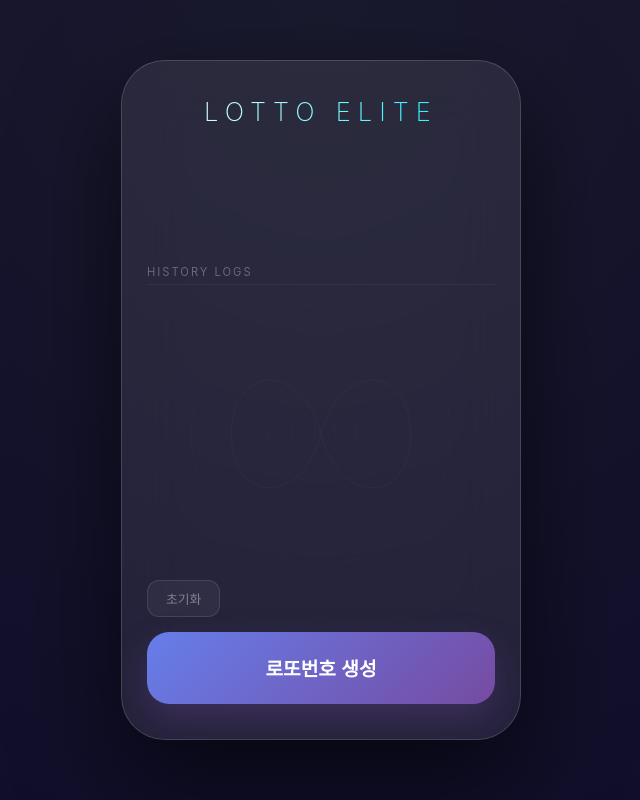
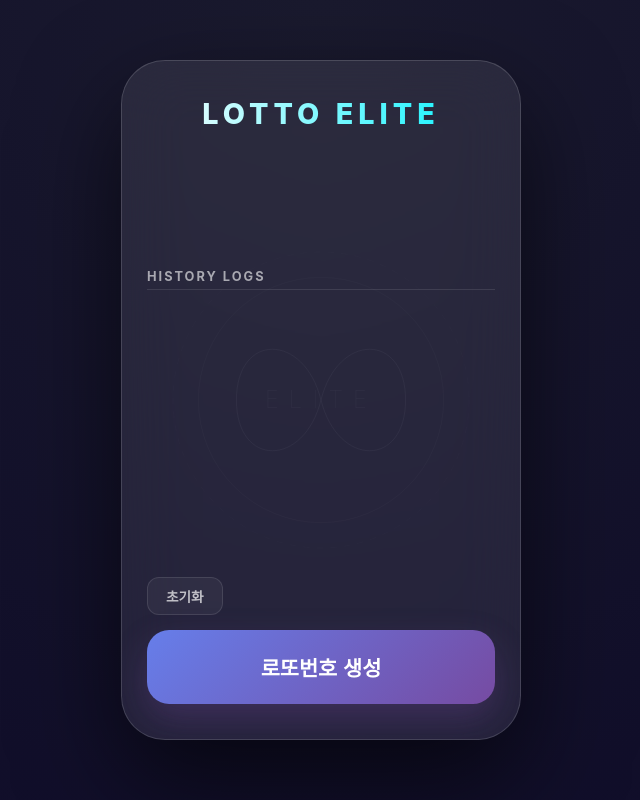
Before and after one commit to mistpax-svg/LOTTO-ELITE, a plain HTML site: page index.html in a window 1280 px wide. Shown: the whole page, without its empty margins (319-959 px from the left). Drawn offline with Linux system fonts and the light colour scheme.

Commit message:
Add files via upload

```diff
--- a/index.html
+++ b/index.html
@@ -3,13 +3,20 @@
 <head>
     <meta charset="UTF-8">
     <meta name="viewport" content="width=device-width, initial-scale=1.0, maximum-scale=1.0, user-scalable=no">
-    <title>Lotto Elite - iPhone 17 Air</title>
+    <title>Lotto Elite - Premium Edition</title>
+
+    <link rel="apple-touch-icon" href="icon_clean.png">
+    <meta name="apple-mobile-web-app-capable" content="yes">
+    <meta name="apple-mobile-web-app-status-bar-style" content="black-translucent">
+
     <style>
         :root {
             --primary-gradient: linear-gradient(135deg, #667eea 0%, #764ba2 100%);
+            /* 글래스모피즘 효과를 위한 배경 */
             --glass-bg: rgba(255, 255, 255, 0.08);
             --glass-border: rgba(255, 255, 255, 0.15);
             --accent-color: #00f2fe;
+
             /* 로또 공 색상 가이드 */
             --color-1: #fbc400; /* 1-10 */
             --color-2: #69c8f2; /* 11-20 */
@@ -35,39 +42,44 @@
             position: relative; overflow: hidden;
         }
 
-        /* 세밀하게 다듬은 프리미엄 SVG 워터마크 */
+        /* [요청반영 1] 처음 디자인한 세련된 SVG 워터마크 통합 */
         .watermark-svg {
             position: absolute;
-            top: 55%; left: 50%;
+            top: 50%; left: 50%;
             transform: translate(-50%, -50%);
-            width: 90%; opacity: 0.04;
+            width: 85%; opacity: 0.06; /* 은은하게 (6%) */
             z-index: -1; pointer-events: none;
         }
 
+        /* [요청반영 2] 앱 타이틀 글씨 진하게 */
         header h1 {
-            text-align: center; font-weight: 200; font-size: 1.6rem; letter-spacing: 7px; margin: 0 0 40px 0;
+            text-align: center;
+            font-weight: 800; /* 아주 진하게 */
+            font-size: 1.8rem; letter-spacing: 5px; margin: 0 0 40px 0;
             background: linear-gradient(to right, #fff, var(--accent-color));
             -webkit-background-clip: text; -webkit-text-fill-color: transparent;
         }
 
-        /* 상단 번호 표시 영역 */
         .number-display { display: flex; justify-content: space-between; gap: 5px; margin-bottom: 50px; }
 
         .ball {
             width: 48px; height: 48px; background: rgba(255,255,255,0.05); border-radius: 50%;
             display: flex; justify-content: center; align-items: center; color: #fff;
-            font-weight: 800; font-size: 1.1rem; box-shadow: 0 8px 15px rgba(0,0,0,0.2);
+            font-weight: 800; font-size: 1.2rem; box-shadow: 0 8px 15px rgba(0,0,0,0.2);
             transition: all 0.4s cubic-bezier(0.175, 0.885, 0.32, 1.275);
             transform: scale(0);
         }
 
         .ball.show { transform: scale(1.1); }
 
-        /* 로그 영역 */
         .history-section { flex-grow: 1; overflow: hidden; }
+
+        /* [요청반영 2] 로그 제목 글씨 진하게 */
         .history-title {
-            font-size: 0.7rem; color: rgba(255,255,255,0.3); margin-bottom: 15px;
-            text-transform: uppercase; letter-spacing: 2px; border-bottom: 1px solid rgba(255,255,255,0.05); padding-bottom: 5px;
+            font-size: 0.8rem;
+            font-weight: 700; /* 진하게 */
+            color: rgba(255,255,255,0.6); margin-bottom: 15px;
+            text-transform: uppercase; letter-spacing: 2px; border-bottom: 1px solid rgba(255,255,255,0.1); padding-bottom: 5px;
         }
 
         .log-item {
@@ -76,23 +88,28 @@
             border: 1px solid rgba(255,255,255,0.03);
         }
 
-        .log-num { font-weight: 900; font-size: 1.1rem; text-shadow: 0 0 10px rgba(0,0,0,0.5); }
+        .log-num { font-weight: 900; font-size: 1.2rem; text-shadow: 0 0 10px rgba(0,0,0,0.5); }
 
         @keyframes slideIn { from { opacity: 0; transform: translateX(-10px); } to { opacity: 1; transform: translateX(0); } }
 
-        /* 컨트롤 버튼 영역 */
         .controls { display: flex; flex-direction: column; gap: 15px; align-items: flex-start; z-index: 10; }
 
+        /* [요청반영 2] 생성 버튼 글씨 진하게 */
         .generate-btn {
             width: 100%; background: var(--primary-gradient); border: none; padding: 22px;
-            border-radius: 22px; color: white; font-size: 1.2rem; font-weight: 700;
+            border-radius: 22px; color: white; font-size: 1.3rem;
+            font-weight: 800; /* 아주 진하게 */
             cursor: pointer; transition: all 0.3s ease; box-shadow: 0 15px 35px rgba(118, 75, 162, 0.3);
         }
 
+        /* [요청반영 2] 초기화 버튼 글씨 진하게 */
         .reset-btn {
             background: rgba(255, 255, 255, 0.05); border: 1px solid rgba(255, 255, 255, 0.1);
-            padding: 8px 18px; border-radius: 12px; color: rgba(255, 255, 255, 0.4);
-            font-size: 0.8rem; font-weight: 500; cursor: pointer; transition: all 0.2s;
+            padding: 8px 18px; border-radius: 12px;
+            color: rgba(255, 255, 255, 0.7); /* 좀 더 진하게 */
+            font-size: 0.85rem;
+            font-weight: 700; /* 진하게 */
+            cursor: pointer; transition: all 0.2s;
         }
 
         .reset-btn:active { background: rgba(255, 70, 70, 0.15); color: #ff7272; }
@@ -107,7 +124,7 @@
               fill="none" stroke="white" stroke-width="0.8" />
         <circle cx="200" cy="200" r="145" fill="none" stroke="white" stroke-width="0.4" />
         <circle cx="200" cy="200" r="175" fill="none" stroke="white" stroke-width="0.2" stroke-dasharray="8,8" />
-        <text x="50%" y="208" text-anchor="middle" fill="white" font-size="24" font-weight="100" style="letter-spacing: 12px; opacity: 0.8;">ELITE</text>
+        <text x="50%" y="210" text-anchor="middle" fill="white" font-size="28" font-weight="100" style="letter-spacing: 12px; opacity: 0.8;">ELITE</text>
     </svg>
 
     <header>
@@ -142,6 +159,9 @@
     }
 
     function generateLotto() {
+        // 아이폰 햅틱 진동 효과 (지원 기기 브라우저용)
+        if (window.navigator.vibrate) window.navigator.vibrate(10);
+
         let numbers = [];
         while(numbers.length < 6) {
             let r = Math.floor(Math.random() * 45) + 1;
```
Also changed, not shown: 1 other file.
